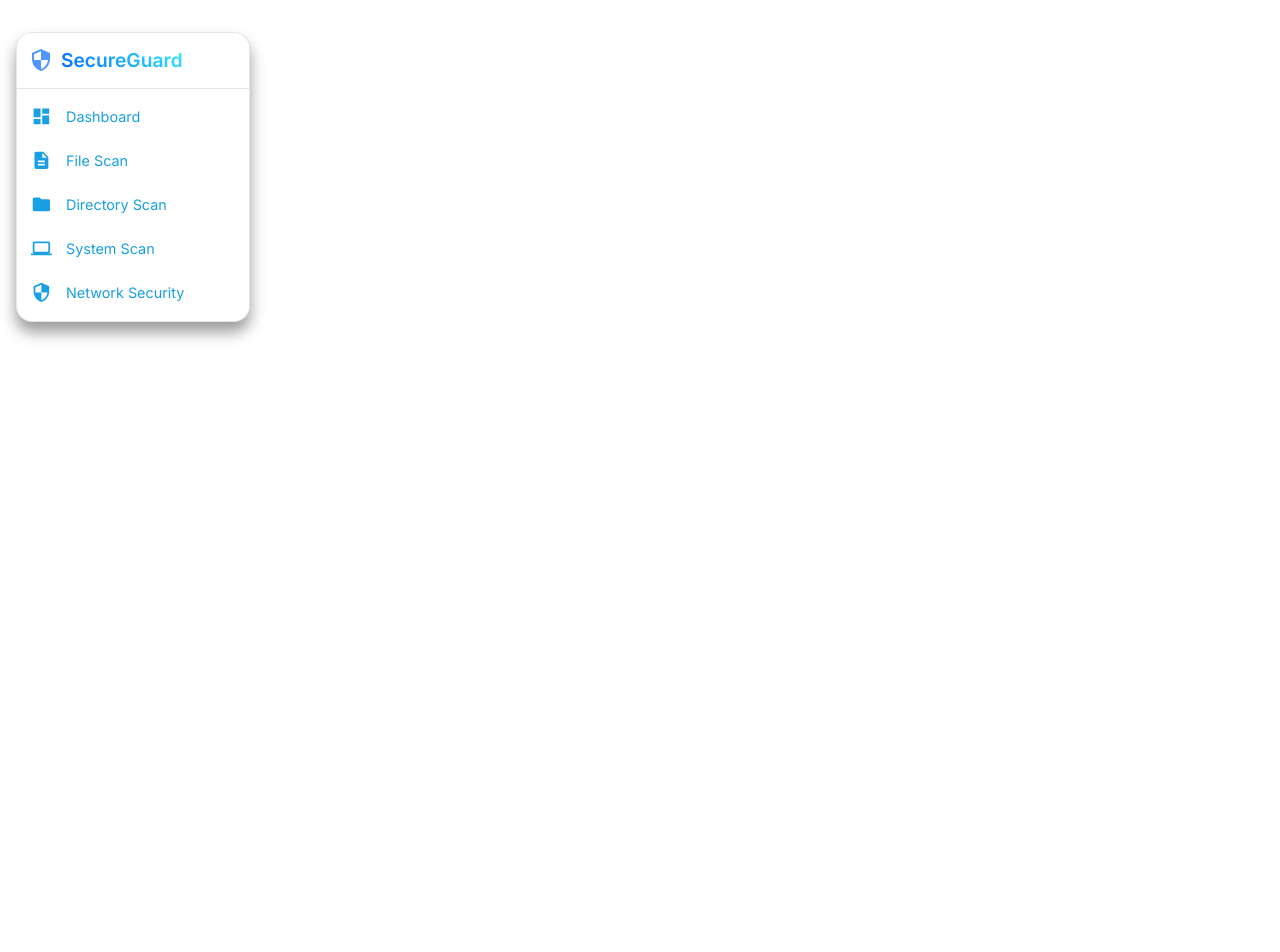
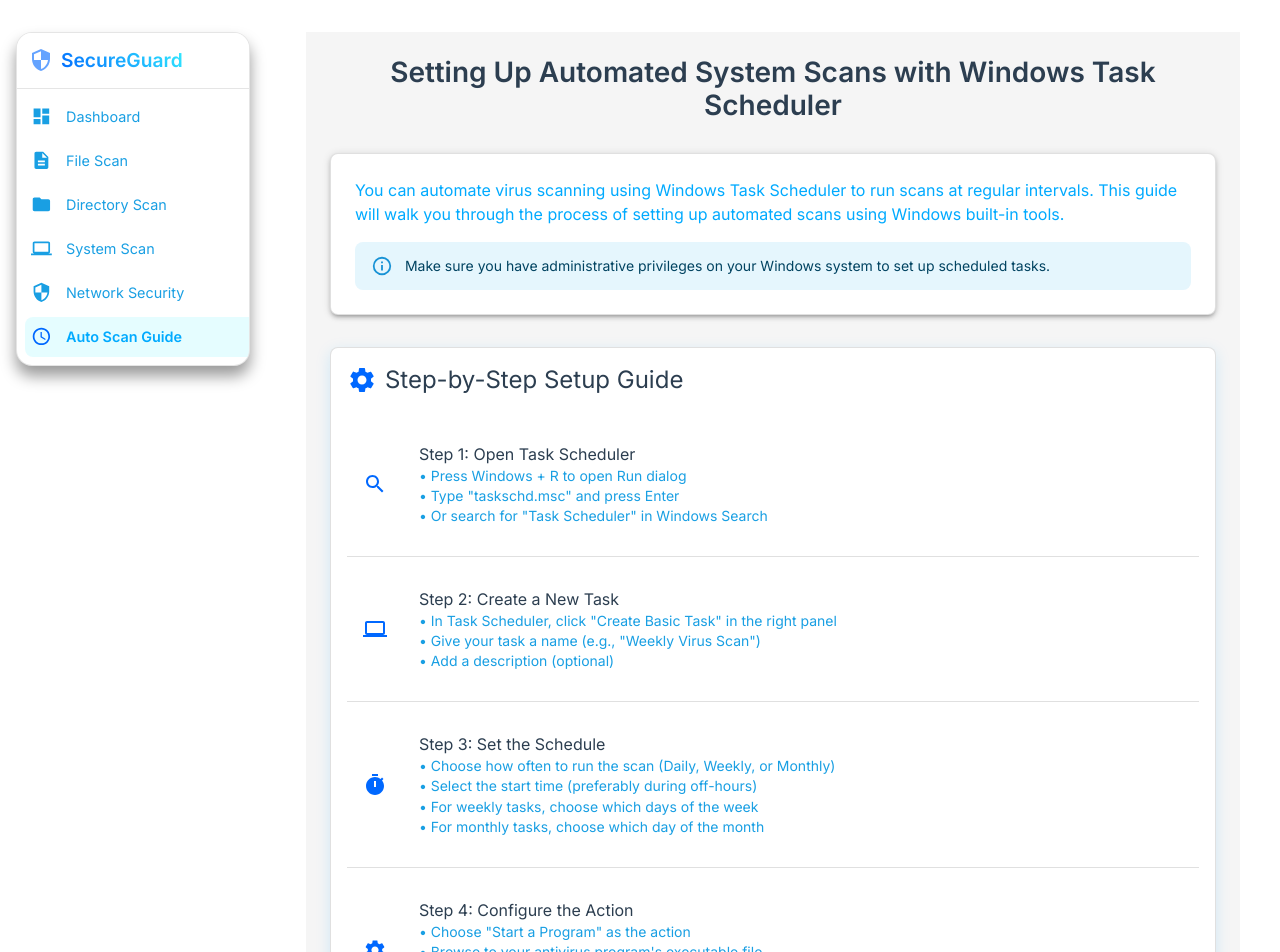
Before and after one commit to Dhruv0306/Antivirus, a React (Create React App) app in the folder frontend/: page /auto-scan-guide in a window 1280 px wide. Shown: the top 952 px of the page. Before the commit the page ends 800 px from the top, so only its background shows below. Built offline with nearby package versions, Linux system fonts and the light colour scheme; no server answers.

Commit message:
Added AutoScan Service Guidlines

```diff
--- a/frontend/src/App.js
+++ b/frontend/src/App.js
@@ -12,6 +12,7 @@ import FileScan from './components/FileScan';
 import DirectoryScan from './components/DirectoryScan';
 import SystemScan from './components/SystemScan';
 import NetworkScan from './components/NetworkScan';
+import AutoScanGuide from './components/AutoScanGuide';
 import Sidebar from './components/Sidebar';
 
 function App() {
@@ -128,6 +129,7 @@ function App() {
                   <Route path="/directory-scan" element={<DirectoryScan />} />
                   <Route path="/system-scan" element={<SystemScan />} />
                   <Route path="/network-security" element={<NetworkScan />} />
+                  <Route path="/auto-scan-guide" element={<AutoScanGuide />} />
                 </Routes>
               </Container>
             </Box>
--- /dev/null
+++ b/frontend/src/components/AutoScanGuide.js
@@ -0,0 +1,266 @@
+import React from 'react';
+import {
+  Box,
+  Typography,
+  Card,
+  CardContent,
+  List,
+  ListItem,
+  ListItemIcon,
+  ListItemText,
+  Divider,
+  Paper,
+  Alert,
+} from '@mui/material';
+import {
+  Schedule as ScheduleIcon,
+  Settings as SettingsIcon,
+  Computer as ComputerIcon,
+  Search as SearchIcon,
+  Timer as TimerIcon,
+  Info as InfoIcon,
+  CheckCircle as CheckCircleIcon,
+} from '@mui/icons-material';
+import { styled } from '@mui/material/styles';
+
+// Styled components
+const StyledCard = styled(Card)(({ theme }) => ({
+  backgroundColor: '#ffffff',
+  color: '#2c3e50',
+  border: '1px solid rgba(0, 0, 0, 0.12)',
+  borderRadius: '8px',
+  transition: 'all 0.2s ease-in-out',
+  marginBottom: '16px',
+  '&:hover': {
+    borderColor: '#0068ff',
+    boxShadow: '0 8px 16px rgba(0, 0, 0, 0.15)'
+  }
+}));
+
+const StyledPaper = styled(Paper)(({ theme }) => ({
+  padding: '24px',
+  backgroundColor: '#ffffff',
+  border: '1px solid rgba(0, 0, 0, 0.12)',
+  borderRadius: '8px',
+  marginBottom: '16px'
+}));
+
+const AutoScanGuide = () => {
+  return (
+    <Box sx={{
+      p: 3,
+      color: '#2c3e50',
+      backgroundColor: '#f5f5f5',
+      minHeight: '100vh'
+    }}>
+      {/* Main Title */}
+      <Typography
+        variant="h3"
+        gutterBottom
+        align="center"
+        sx={{
+          color: '#2c3e50',
+          mb: 4,
+          fontWeight: 600
+        }}
+      >
+        Setting Up Automated System Scans with Windows Task Scheduler
+      </Typography>
+
+      {/* Introduction */}
+      <StyledPaper elevation={3} sx={{ mb: 4 }}>
+        <Typography variant="body1" paragraph>
+          You can automate virus scanning using Windows Task Scheduler to run scans at regular intervals.
+          This guide will walk you through the process of setting up automated scans using Windows built-in tools.
+        </Typography>
+        <Alert severity="info" sx={{ mt: 2 }}>
+          Make sure you have administrative privileges on your Windows system to set up scheduled tasks.
+        </Alert>
+      </StyledPaper>
+
+      {/* Step-by-Step Guide */}
+      <StyledCard>
+        <CardContent>
+          <Box sx={{ display: 'flex', alignItems: 'center', mb: 3 }}>
+            <SettingsIcon sx={{ fontSize: 30, mr: 1, color: '#0068ff' }} />
+            <Typography variant="h5" component="div">
+              Step-by-Step Setup Guide
+            </Typography>
+          </Box>
+
+          <List>
+            {/* Step 1 */}
+            <ListItem>
+              <ListItemIcon>
+                <SearchIcon sx={{ color: '#0068ff' }} />
+              </ListItemIcon>
+              <ListItemText
+                primary="Step 1: Open Task Scheduler"
+                secondary={
+                  <Typography variant="body2" component="div" color="text.secondary">
+                    • Press Windows + R to open Run dialog<br />
+                    • Type "taskschd.msc" and press Enter<br />
+                    • Or search for "Task Scheduler" in Windows Search
+                  </Typography>
+                }
+              />
+            </ListItem>
+
+            <Divider sx={{ my: 2 }} />
+
+            {/* Step 2 */}
+            <ListItem>
+              <ListItemIcon>
+                <ComputerIcon sx={{ color: '#0068ff' }} />
+              </ListItemIcon>
+              <ListItemText
+                primary="Step 2: Create a New Task"
+                secondary={
+                  <Typography variant="body2" component="div" color="text.secondary">
+                    • In Task Scheduler, click "Create Basic Task" in the right panel<br />
+                    • Give your task a name (e.g., "Weekly Virus Scan")<br />
+                    • Add a description (optional)
+                  </Typography>
+                }
+              />
+            </ListItem>
+
+            <Divider sx={{ my: 2 }} />
+
+            {/* Step 3 */}
+            <ListItem>
+              <ListItemIcon>
+                <TimerIcon sx={{ color: '#0068ff' }} />
+              </ListItemIcon>
+              <ListItemText
+                primary="Step 3: Set the Schedule"
+                secondary={
+                  <Typography variant="body2" component="div" color="text.secondary">
+                    • Choose how often to run the scan (Daily, Weekly, or Monthly)<br />
+                    • Select the start time (preferably during off-hours)<br />
+                    • For weekly tasks, choose which days of the week<br />
+                    • For monthly tasks, choose which day of the month
+                  </Typography>
+                }
+              />
+            </ListItem>
+
+            <Divider sx={{ my: 2 }} />
+
+            {/* Step 4 */}
+            <ListItem>
+              <ListItemIcon>
+                <SettingsIcon sx={{ color: '#0068ff' }} />
+              </ListItemIcon>
+              <ListItemText
+                primary="Step 4: Configure the Action"
+                secondary={
+                  <Typography variant="body2" component="div" color="text.secondary">
+                    • Choose "Start a Program" as the action<br />
+                    • Browse to your antivirus program's executable file<br />
+                    • Add command-line arguments for silent scanning (refer to your antivirus documentation)<br />
+                    • Example: "C:\Program Files\YourAntivirus\scanner.exe" --silent --full
+                  </Typography>
+                }
+              />
+            </ListItem>
+          </List>
+        </CardContent>
+      </StyledCard>
+
+      {/* Additional Settings Card */}
+      <StyledCard>
+        <CardContent>
+          <Box sx={{ display: 'flex', alignItems: 'center', mb: 3 }}>
+            <InfoIcon sx={{ fontSize: 30, mr: 1, color: '#0068ff' }} />
+            <Typography variant="h5" component="div">
+              Additional Task Settings
+            </Typography>
+          </Box>
+
+          <List>
+            <ListItem>
+              <ListItemIcon>
+                <CheckCircleIcon sx={{ color: '#00a854' }} />
+              </ListItemIcon>
+              <ListItemText
+                primary="Run with Highest Privileges"
+                secondary="Enable 'Run with highest privileges' in task settings to ensure the scan has necessary permissions"
+              />
+            </ListItem>
+
+            <ListItem>
+              <ListItemIcon>
+                <CheckCircleIcon sx={{ color: '#00a854' }} />
+              </ListItemIcon>
+              <ListItemText
+                primary="Wake Computer"
+                secondary="Enable 'Wake the computer to run this task' if you want scans to run even when the computer is in sleep mode"
+              />
+            </ListItem>
+
+            <ListItem>
+              <ListItemIcon>
+                <CheckCircleIcon sx={{ color: '#00a854' }} />
+              </ListItemIcon>
+              <ListItemText
+                primary="Start When Available"
+                secondary="Enable 'Run task as soon as possible after a scheduled start is missed' to ensure scans run even if the original time is missed"
+              />
+            </ListItem>
+          </List>
+        </CardContent>
+      </StyledCard>
+
+      {/* Best Practices Card */}
+      <StyledCard>
+        <CardContent>
+          <Box sx={{ display: 'flex', alignItems: 'center', mb: 3 }}>
+            <ScheduleIcon sx={{ fontSize: 30, mr: 1, color: '#0068ff' }} />
+            <Typography variant="h5" component="div">
+              Best Practices
+            </Typography>
+          </Box>
+
+          <List>
+            <ListItem>
+              <ListItemText
+                primary="Optimal Scheduling"
+                secondary="Schedule scans during off-hours (e.g., 2 AM) when the computer is less likely to be in use"
+              />
+            </ListItem>
+
+            <ListItem>
+              <ListItemText
+                primary="Frequency"
+                secondary="Weekly scans are recommended for personal computers, while business computers might need more frequent scans"
+              />
+            </ListItem>
+
+            <ListItem>
+              <ListItemText
+                primary="Resource Usage"
+                secondary="Configure your antivirus to use fewer resources during scheduled scans to minimize system impact"
+              />
+            </ListItem>
+
+            <ListItem>
+              <ListItemText
+                primary="Log Files"
+                secondary="Enable logging in your antivirus software to keep track of scheduled scan results"
+              />
+            </ListItem>
+          </List>
+        </CardContent>
+      </StyledCard>
+
+      {/* Warning Note */}
+      <Alert severity="warning" sx={{ mt: 3 }}>
+        Remember to periodically check the Task Scheduler to ensure your scheduled scans are running properly
+        and review the scan logs to verify the effectiveness of your automated scanning setup.
+      </Alert>
+    </Box>
+  );
+};
+
+export default AutoScanGuide;
--- a/frontend/src/components/NetworkScan.js
+++ b/frontend/src/components/NetworkScan.js
@@ -629,7 +629,7 @@ function NetworkScan() {
                     </Typography>
                   </Grid>
                   <Grid item xs={12} sm={6}>
-                    <Typography variant="body2" color="text.secondary">
+                    <Typography variant="body2" color="text.secondary" component="div">
                       Status: <Chip
                         label={scanResult.status}
                         size="small"
@@ -638,7 +638,7 @@ function NetworkScan() {
                     </Typography>
                   </Grid>
                   <Grid item xs={12} sm={6}>
-                    <Typography variant="body2" color="text.secondary">
+                    <Typography variant="body2" color="text.secondary" component="div">
                       Firewall: <Chip
                         label={scanResult.firewallEnabled ? 'Enabled' : 'Disabled'}
                         size="small"
@@ -647,7 +647,7 @@ function NetworkScan() {
                     </Typography>
                   </Grid>
                   <Grid item xs={12} sm={6}>
-                    <Typography variant="body2" color="text.secondary">
+                    <Typography variant="body2" color="text.secondary" component="div">
                       Web Protection: <Chip
                         label={scanResult.webProtectionEnabled ? 'Enabled' : 'Disabled'}
                         size="small"
--- a/frontend/src/components/Sidebar.js
+++ b/frontend/src/components/Sidebar.js
@@ -15,6 +15,7 @@ import {
   Folder as FolderIcon,
   Computer as ComputerIcon,
   Security as SecurityIcon,
+  Schedule as ScheduleIcon,
 } from '@mui/icons-material';
 import { styled } from '@mui/material/styles';
 
@@ -119,6 +120,7 @@ function Sidebar() {
     { text: 'Directory Scan', icon: <FolderIcon />, path: '/directory-scan' },
     { text: 'System Scan', icon: <ComputerIcon />, path: '/system-scan' },
     { text: 'Network Security', icon: <SecurityIcon />, path: '/network-security' },
+    { text: 'Auto Scan Guide', icon: <ScheduleIcon />, path: '/auto-scan-guide' },
   ];
 
   return (
```
